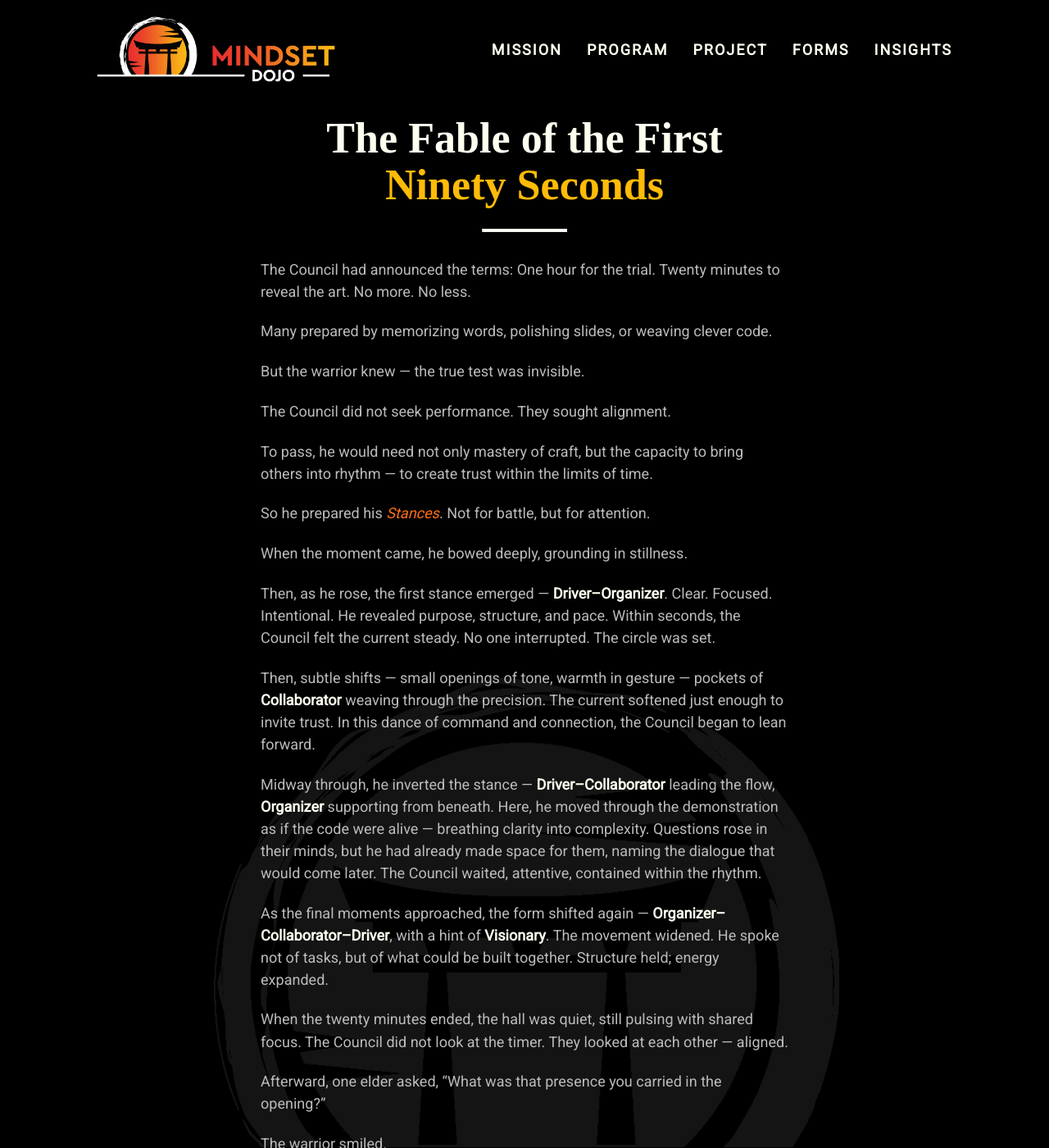
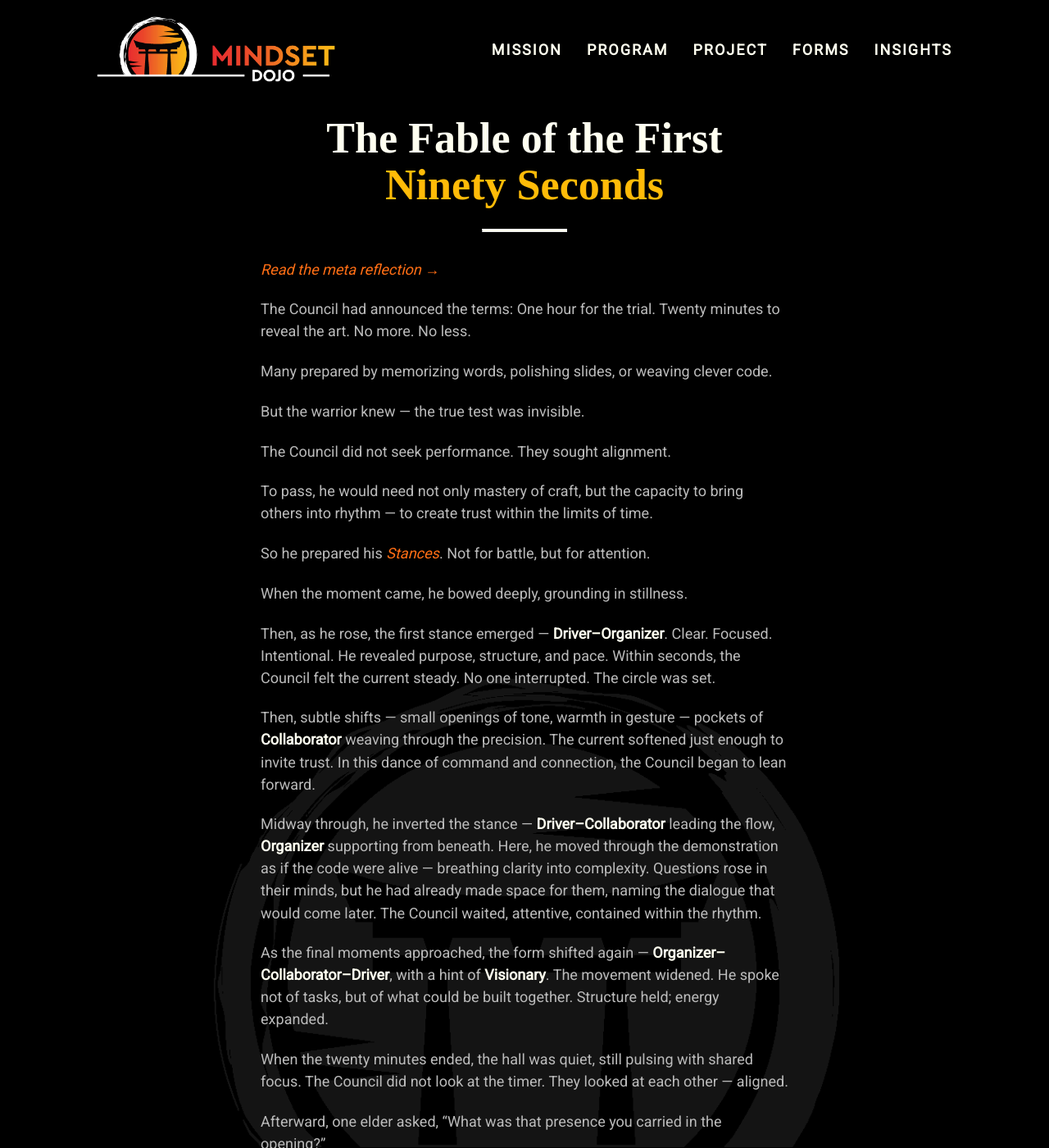
Before and after one commit to mindset-dojo/mindset-dojo.github.io, a Jekyll site: the page built from _insights/2025-11-03-fable-of-the-first-ninety-seconds.md, in a window 1280 px wide and 1400 px high. Shown: the whole window at 82% size. Built offline with Jekyll 4.4.1, drawn with Linux system fonts in a browser that asks for light colours; some web fonts are replaced; some of the changed text lies outside the part shown.

Commit message:
feat: add cross linkage of fable and meta reflection to 90 seconds

```diff
--- a/_insights/2025-11-03-fable-of-the-first-ninety-seconds.md
+++ b/_insights/2025-11-03-fable-of-the-first-ninety-seconds.md
@@ -19,6 +19,8 @@
   - resonate
 excerpt: "During a timed council trial, a warrior moves through Driver, Organizer, Collaborator, and Visionary stances to create alignment within the first ninety seconds."
 ---
+
+[Read the meta reflection →](../art-of-the-first-ninety-seconds)
 
 The Council had announced the terms: One hour for the trial. Twenty minutes to reveal the art. No more. No less.
 
@@ -49,3 +51,5 @@
 The warrior smiled.
 
 “That,” he said, “was the first ninety seconds. The rest was just the echo.”
+
+[Read the meta reflection →](../art-of-the-first-ninety-seconds)
```
Also changed, not shown: _insights/2025-11-03-art-of-the-first-ninety-seconds.md (+2 -0 lines).
